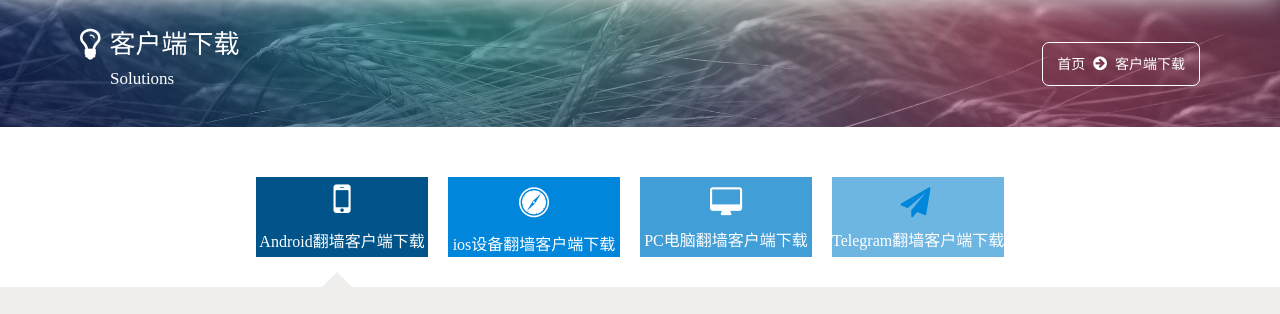
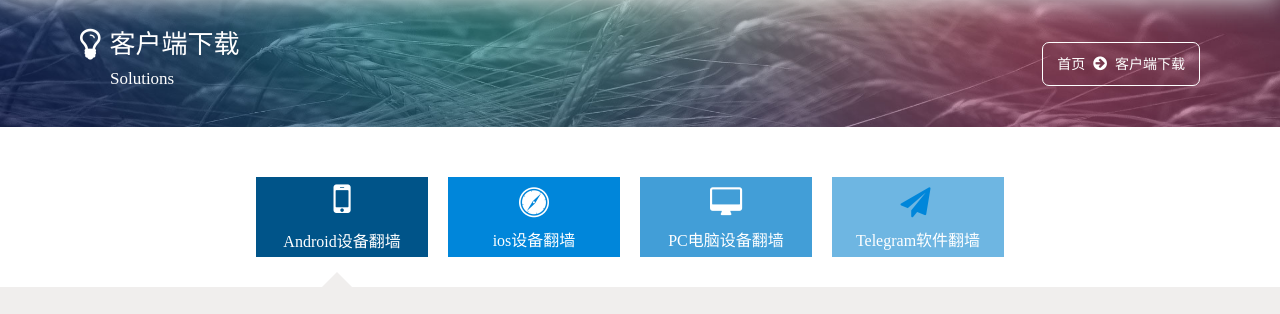
Before and after one commit to echoLotus/fanqiangdang.github.io, a plain HTML site: page solutions.html in a window 1280 px wide. Shown: the part 83-397 px from the top of the page. Drawn offline with Linux system fonts and the light colour scheme.

Commit message:
Update solutions.html

```diff
--- a/solutions.html
+++ b/solutions.html
@@ -72,10 +72,10 @@
    <div data-am-widget="tabs"class="am-tabs am-tabs-d2 ">
 
       <ul class="am-tabs-nav am-cf solutions-tabs-ul ">
-         <li class="am-active solutions-tabs-ul-li1"><a href="[data-tab-panel-0]" ><i class=" am-icon-mobile-phone mobile-phone"></i><span>Android翻墙客户端下载</span></a></li>
-          <li class="solutions-tabs-ul-li2"><a href="[data-tab-panel-1]"><i class=" am-icon-safari"></i><span></span>ios设备翻墙客户端下载</a></li>
-          <li class="solutions-tabs-ul-li3"><a href="[data-tab-panel-2]" ><i class=" am-icon-desktop"></i><span>PC电脑翻墙客户端下载</span></a></li>
-          <li class="solutions-tabs-ul-li4"><a href="[data-tab-panel-3]"><i class=" am-icon-paper-plane part-title-i"></i><span>Telegram翻墙客户端下载</span></a></li>
+<li class="am-active solutions-tabs-ul-li1"><a href="[data-tab-panel-0]"><i class=" am-icon-mobile-phone mobile-phone"></i><span>Android设备翻墙</span></a></li>
+          <li class="solutions-tabs-ul-li2"><a href="[data-tab-panel-1]"><i class=" am-icon-safari"></i><span>ios设备翻墙</span></a></li>
+          <li class="solutions-tabs-ul-li3"><a href="[data-tab-panel-2]"><i class=" am-icon-desktop"></i><span>PC电脑设备翻墙</span></a></li>
+          <li class="solutions-tabs-ul-li4"><a href="[data-tab-panel-3]"><i class=" am-icon-paper-plane part-title-i"></i><span>Telegram软件翻墙</span></a></li>
       </ul>
 
       <div class="am-tabs-bd solutions-tabs-content ">
```
